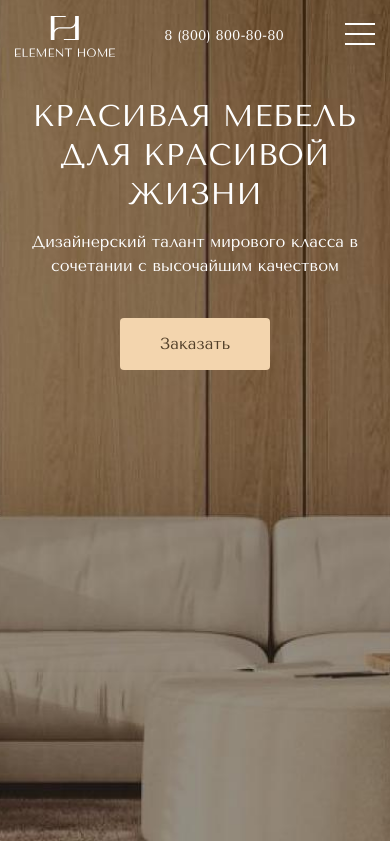
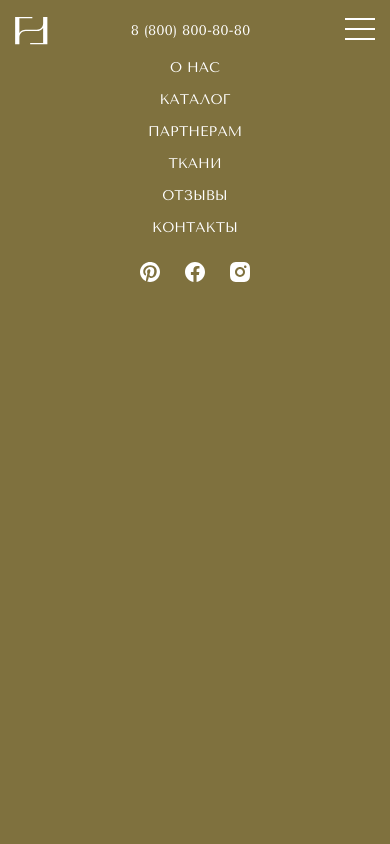
Before and after one commit to Sedoiverstalshik/ElementHome, a plain HTML site: page index.html in a window 390 px wide. Both pictures are taken after a click on the element 359 px from the left and 36 px from the top of the page. Shown: the top 844 px of the page. Drawn offline with nearby package versions, Linux system fonts and the light colour scheme.

Commit message:
Add files via upload

```diff
--- a/index.html
+++ b/index.html
@@ -21,7 +21,8 @@
       <div class="header__wrap">
         <div class="header__logo logo">
           <a href="#">
-            <img src="images/logo_header.svg" alt="logo">
+            <img class="logo__desctop" src="images/logo_header.svg" width="143" height="58" alt="logo">
+            <img class="logo__mobile" src="images/logo_mobile.svg" width="33" height="28" alt="logo">
           </a>
         </div>
         <nav class="header__menu menu">
@@ -55,7 +56,7 @@
             </svg>
           </a>
         </div>
-        <nav class="header__burger-menu menu">
+        <nav class="header__burger-menu menu none">
           <!-- <a class="phone" href="tel:88008008080">8 (800) 800-80-80</a> -->
           <ul class="header__burger-menu-list menu__list">
             <li><a href="#about">О нас</a></li>
--- a/js/main.js
+++ b/js/main.js
@@ -70,3 +70,12 @@ allModals.forEach(function (item) {
     this.classList.add('none');
   });
 });
+
+
+// burger-menu
+const burgerBtn = document.querySelector('.burger__btn')
+const burgerMenu = document.querySelector('.header__burger-menu')
+
+burgerBtn.addEventListener('click', () => {
+  burgerMenu.classList.toggle('none');
+});
--- a/scss/_header.scss
+++ b/scss/_header.scss
@@ -9,6 +9,14 @@
   }
   &__logo{
     max-width: 14.3rem;
+    z-index: 1;
+    .logo__mobile{
+      display: none;
+    }
+  }
+
+  .phone{
+    z-index: 1;
   }
   &__menu{
     display: block;
@@ -106,24 +114,27 @@
   .header{
     &__logo{
       margin-right: 0;
-    }
-    &__logo img{
-      max-width: 10rem;
+      .logo__desctop{
+        display: none;
+      }
+      .logo__mobile{
+        display: block;
+      }
     }
     &__menu{
       display: none;
     }
     &__burger-menu{
-      display: none;
+      display: block;
       text-align: center;
       position: absolute;
-      top: 2rem;
+      top: 0;
       left: 0;
-      padding-top: 5rem;
+      padding-top: 6rem;
       width: 100%;
-      height: 100%;
-      background-color: green;
-      z-index: -1;
+      height: 100vh;
+      background-color: #7F713E;
+      z-index: 0;
       li + li{
         margin-top: 1.6rem;
       }
--- a/scss/_hero.scss
+++ b/scss/_hero.scss
@@ -38,7 +38,7 @@
 }
 @media (max-width:700px){
   .hero{
-    margin-top: -6rem;
+    margin-top: -8rem;
     &__title{
       font-size: 3rem;
     }
```
Also changed, not shown: css/style.css, css/style.min.css, images/logo_mobile.svg (added).
